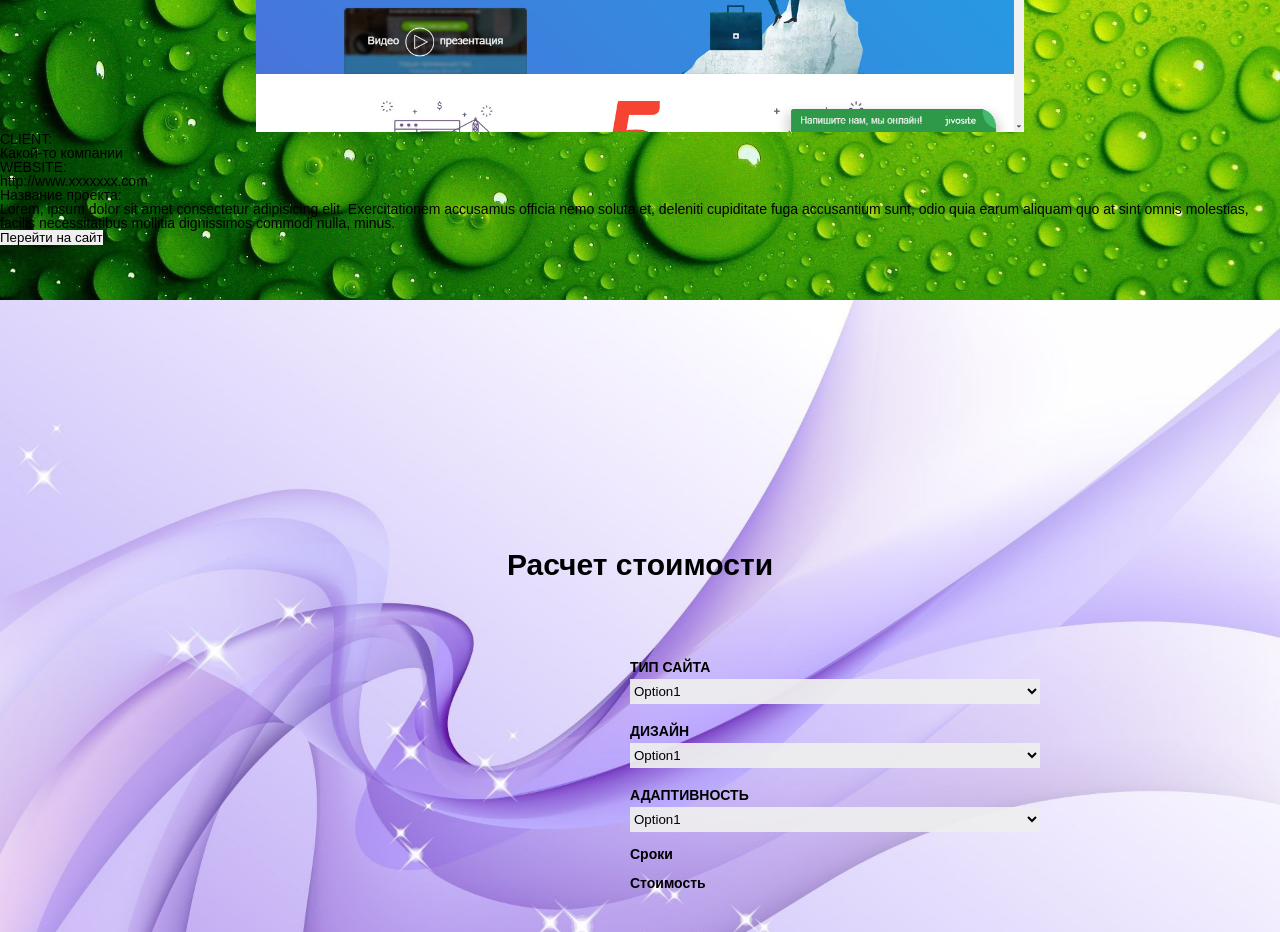
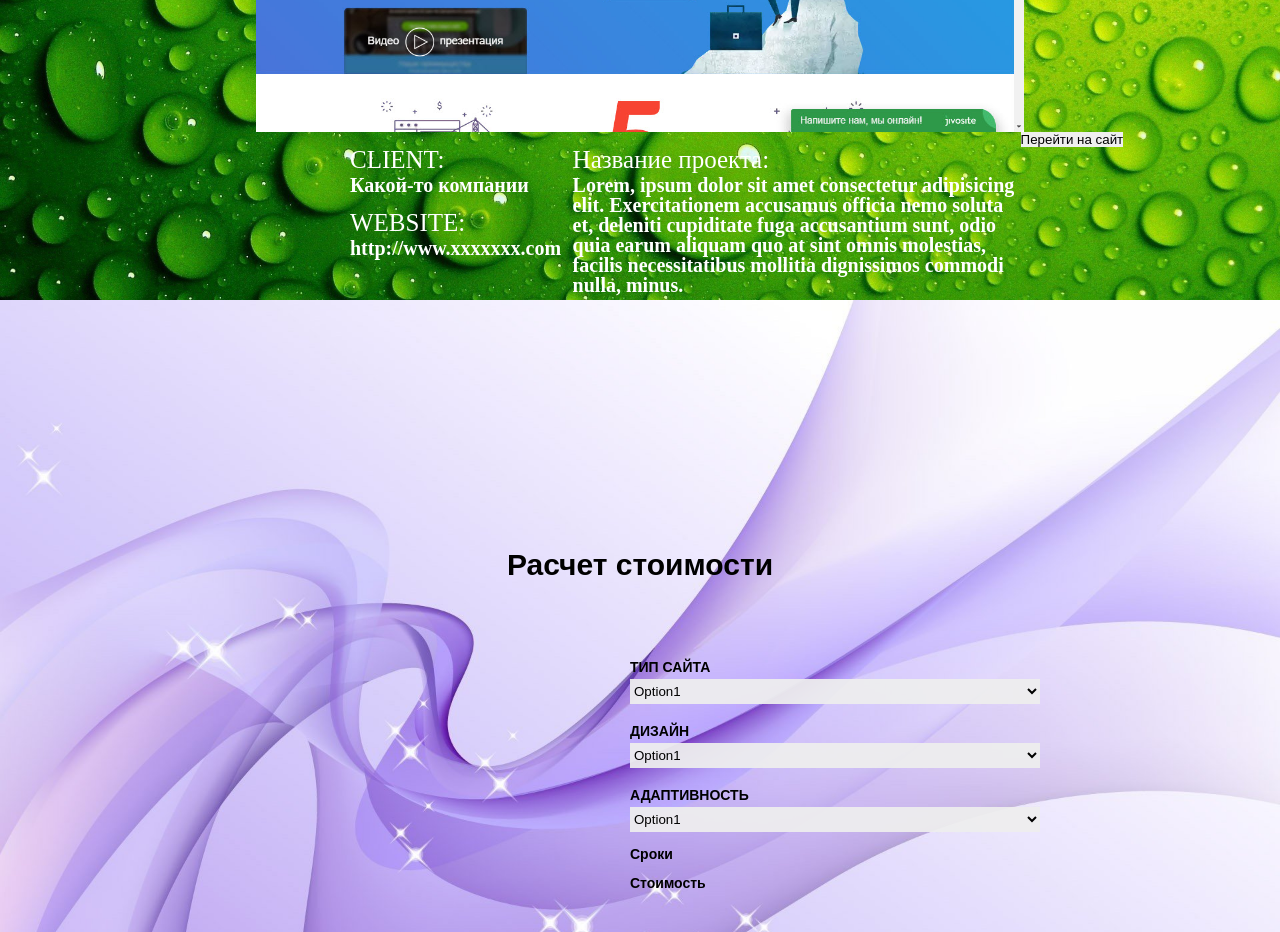
Before and after one commit to Dzen77/Dzen77.github.io, a plain HTML site: page src/index.html in a window 1280 px wide. Shown: the part 2900-3832 px from the top of the page. Drawn offline with Linux system fonts and the light colour scheme.

Commit message:
Изменения на 24.11.2021

```diff
--- a/src/css/style.css
+++ b/src/css/style.css
@@ -94,9 +94,6 @@ nav{
 	color: white;
 	transform: scale(1.0);
 	display: inline-block;/*Делаем строчный элемент - блочным*/
-}
-.menu li a: visited{
-	color: white;
 }
 .menu li a:hover{
 	color: #e88604;
@@ -357,6 +354,38 @@ p.bloktext{
 	margin: auto;
 	margin-top: 20px;
 }
+.client1{
+	color: white;
+	margin-left: 350px;
+	font-family: Times New Roman, sans-serif;/*Устанавливаем тип шрифта*/
+	font-weight: bold;/*Делаем шрифт жирным*/
+	width: 17%;/*Ширина Блока*/
+	float: left;
+}
+.client1 h3{
+	margin-top: 15px;
+	font-size: 25px;
+}
+.client1 p{
+	font-size: 20px;
+	padding-top: 3px;
+}
+.project{
+	float: left;
+	margin-left: 5px;
+	color: white;
+	font-family: Times New Roman, sans-serif;/*Устанавливаем тип шрифта*/
+	font-weight: bold;/*Делаем шрифт жирным*/
+	width: 35%;/*Ширина Блока*/
+}
+.project h3{
+	margin-top: 15px;
+	font-size: 25px;
+}
+.project p{
+	font-size: 20px;
+	padding-top: 3px;
+}
 .calc{
 	background: url(../img/calc_fon.jpg) center/cover no-repeat;/*Цвет заливки*/
 	width: 100%;/*Ширина Блока*/
--- a/src/index.html
+++ b/src/index.html
@@ -94,12 +94,17 @@
 			<hr>
 			<p class="bloktext">Lorem ipsum dolor sit, amet, consectetur adipisicing elit. Deserunt incidunt, laboriosam esse vel atque odio?</p>
 			<img class="site" src="img/04-create-site.jpg" alt="Фото сайта" width="60%">
+			<div class="client1">
 				<h3>CLIENT:</h3>
 				<p>Какой-то компании</p>
+
 				<h3>WEBSITE:</h3>
 				<p>http://www.xxxxxxx.com</p>
+			</div>
+			<div class="project">
 				<h3>Название проекта:</h3>
 				<p>Lorem, ipsum dolor sit amet consectetur adipisicing elit. Exercitationem accusamus officia nemo soluta et, deleniti cupiditate fuga accusantium sunt, odio quia earum aliquam quo at sint omnis molestias, facilis necessitatibus mollitia dignissimos commodi nulla, minus.</p>
+			</div>
 			<input type="submit" name="3" value="Перейти на сайт">
 		</div>
 		<div class="calc">
```
Also changed, not shown: src/css/bootstrap.min.css (added), src/img/bootstrap.min.css (added). Lines whose indentation alone changed are shown as unchanged.
